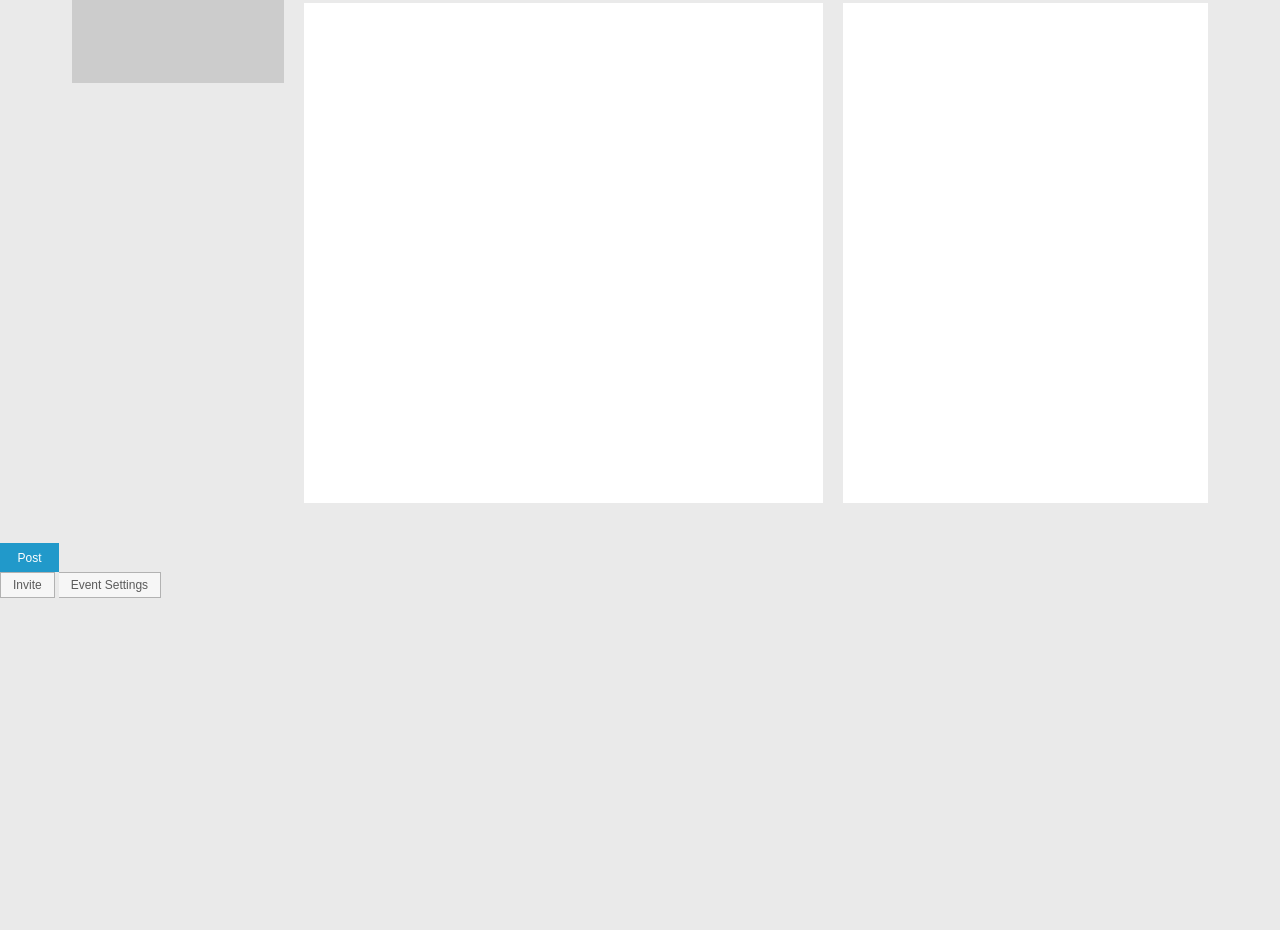
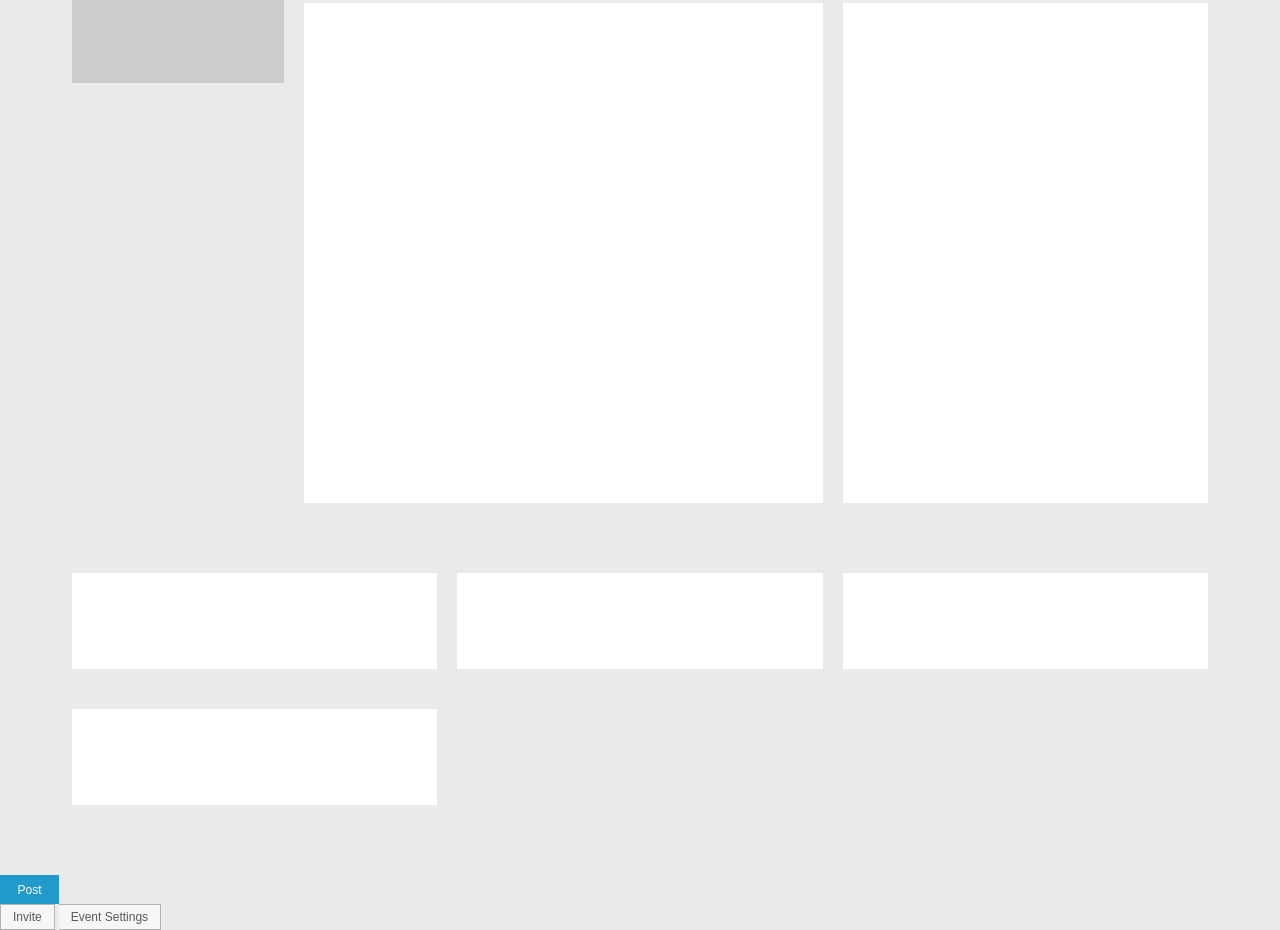
Before and after one commit to hamed-farag/Nebula-UI-Core, a website: page index.html in a window 1280 px wide. Shown: the part 1377-2307 px from the top of the page. Before the commit the page ends 1975 px from the top, so only its background shows below. Drawn offline with Linux system fonts and the light colour scheme.

Commit message:
add new groups layout

```diff
--- a/index.html
+++ b/index.html
@@ -81,6 +81,27 @@
     <div class="Clear"></div>
   </div>
 
+
+  <!--Groups Page Layout-->
+<div class="page-content">
+    <div class="groups-grid">
+      <div class="group-card">
+        <div style="background: white; height: 96px;margin-bottom: 20px"></div>
+      </div>
+      <div class="group-card">
+        <div style="background: white; height: 96px;margin-bottom: 20px"></div>
+      </div>
+      <div class="group-card">
+        <div style="background: white; height: 96px;margin-bottom: 20px"></div>
+      </div>
+      <div class="group-card">
+        <div style="background: white; height: 96px;margin-bottom: 20px"></div>
+      </div>
+    </div>
+    <div class="Clear"></div>
+  </div>
+
+
   <button class="button primary-button">Post</button>
   <div class="button-group">
     <button class="button default-button small-button">Invite</button>
--- a/scss/app.scss
+++ b/scss/app.scss
@@ -6,4 +6,5 @@
 @import 'components/_grid-system.scss';
 @import 'components/_home-page-layout.scss';
 @import 'components/_people-layout.scss';
+@import 'components/groups-layout.scss';
 @import 'components/_buttons.scss';
--- /dev/null
+++ b/scss/components/_groups-layout.scss
@@ -0,0 +1,19 @@
+@media #{$sm} {
+    .groups-grid {margin: -0.625rem;height: 96px}
+    .groups-grid .group-card{padding: 0.625rem;width:50%;float: left;}
+}
+@media #{$md}{
+    .page-content{
+        position: relative;
+        max-width: 67rem;
+        padding-left: 1.4rem;
+        padding-right: 1.4rem;
+    }
+    .groups-grid {margin: 0}
+    .groups-grid .group-card{padding: 0.625rem;width:33.3333333%;float: left;}
+}
+@media #{$lg}{
+    .page-content{
+        max-width: 75rem;
+    }
+}
```
Also changed, not shown: dist/app.css.
